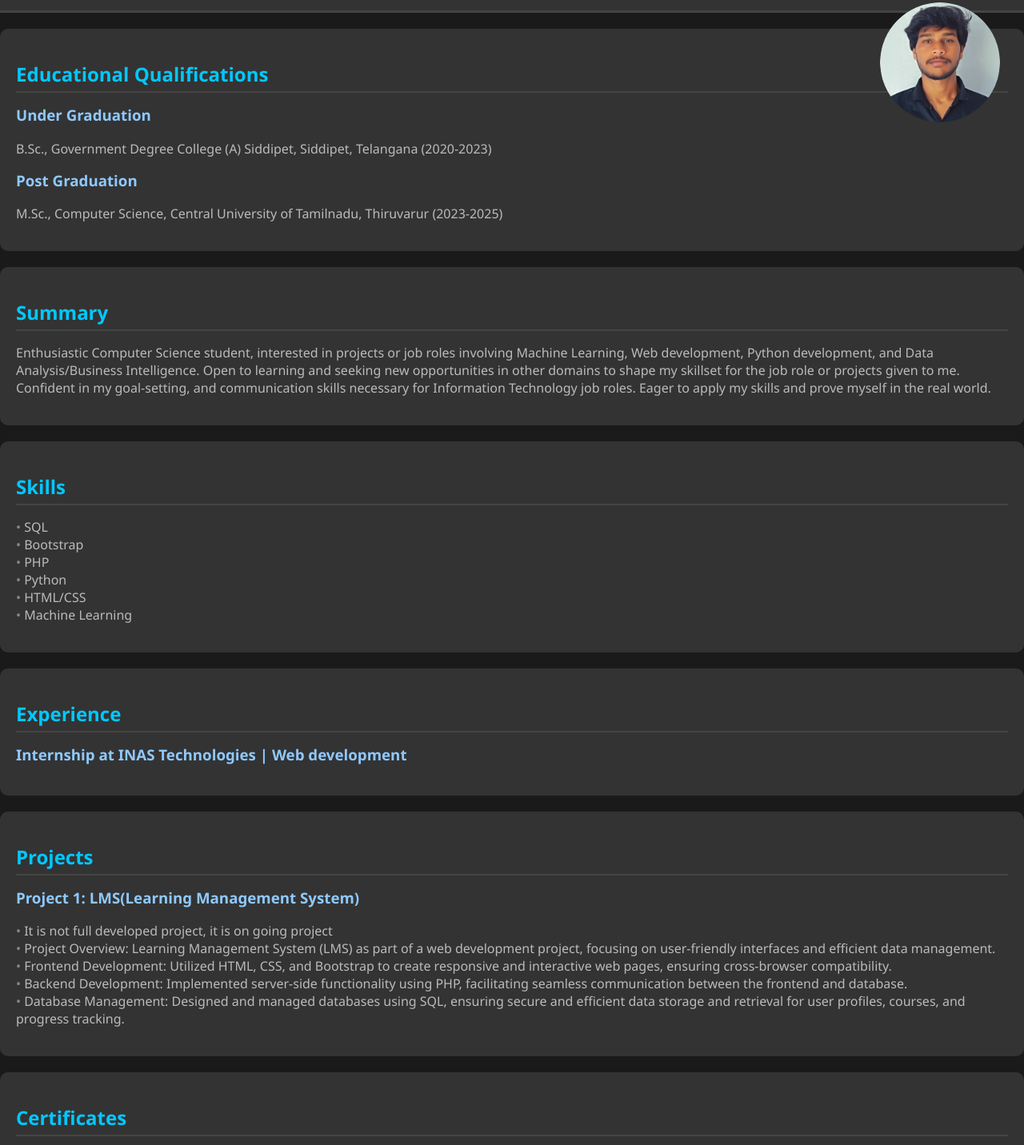
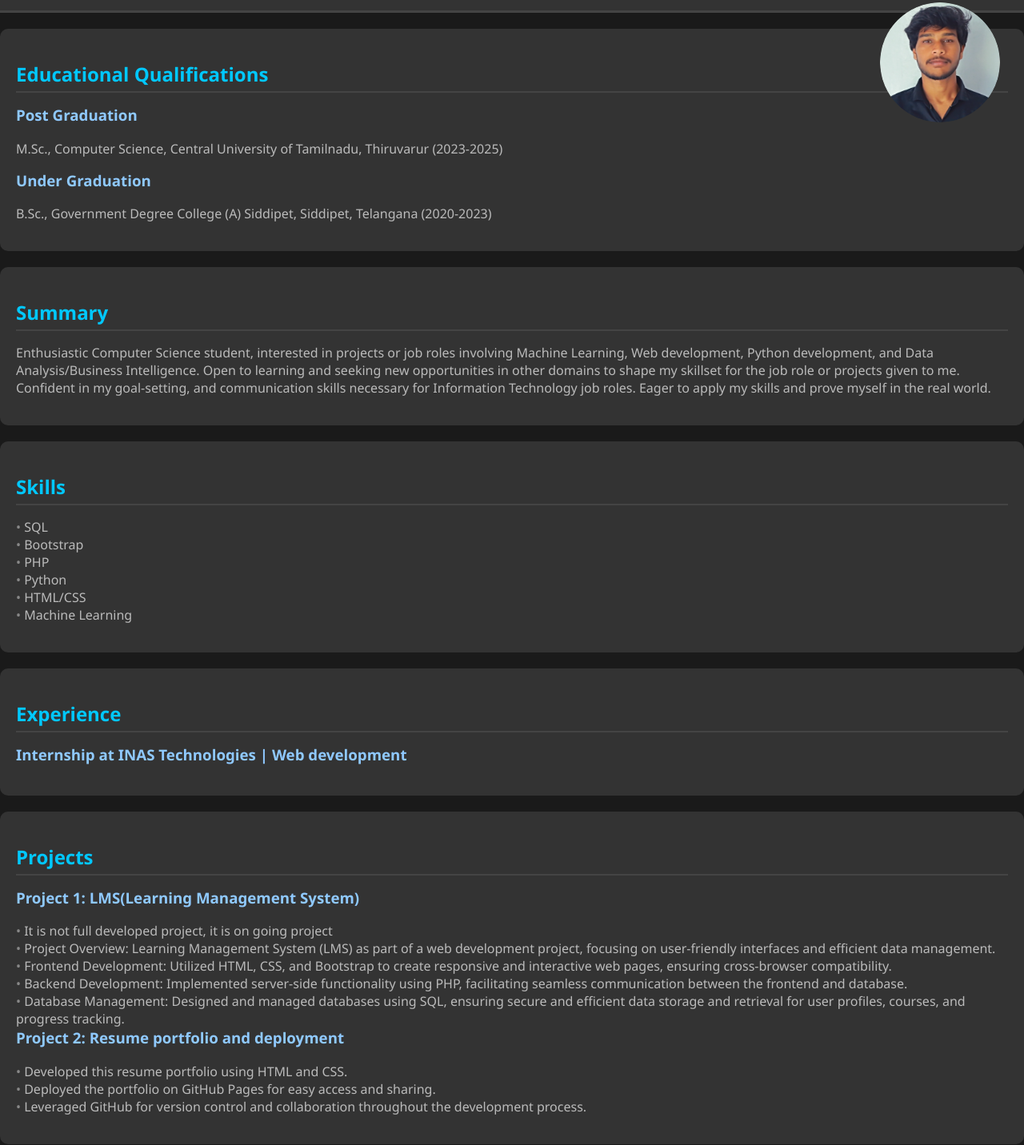
Before and after one commit to MaheshThadem/Resume-Profile, a plain HTML site: page index.html in a window 1280 px wide. Shown: the part 70-1502 px from the top of the page at 80% size. Drawn offline with Linux system fonts and the light colour scheme.

Commit message:
Update index.html

```diff
--- a/index.html
+++ b/index.html
@@ -121,10 +121,10 @@
 
   <section>
     <h2>Educational Qualifications</h2>
+     <h3>Post Graduation</h3>
+    <p>M.Sc., Computer Science, Central University of Tamilnadu, Thiruvarur (2023-2025)</p>
     <h3>Under Graduation</h3>
     <p>B.Sc., Government Degree College (A) Siddipet, Siddipet, Telangana (2020-2023)</p>
-    <h3>Post Graduation</h3>
-    <p>M.Sc., Computer Science, Central University of Tamilnadu, Thiruvarur (2023-2025)</p>
   </section>
 
   <section>
@@ -161,6 +161,10 @@
       <li>Backend Development: Implemented server-side functionality using PHP, facilitating seamless communication between the frontend and database.</li>
       <li>Database Management: Designed and managed databases using SQL, ensuring secure and efficient data storage and retrieval for user profiles, courses, and progress tracking.</li>
 
+      <h3>Project 2: Resume portfolio and deployment</h3>
+      <li>Developed this resume portfolio using HTML and CSS.  </li>
+      <li>Deployed the portfolio on GitHub Pages for easy access and sharing. </li>
+      <li>Leveraged GitHub for version control and collaboration throughout the development process.</li>
     </ul>
 
   </section>
```
